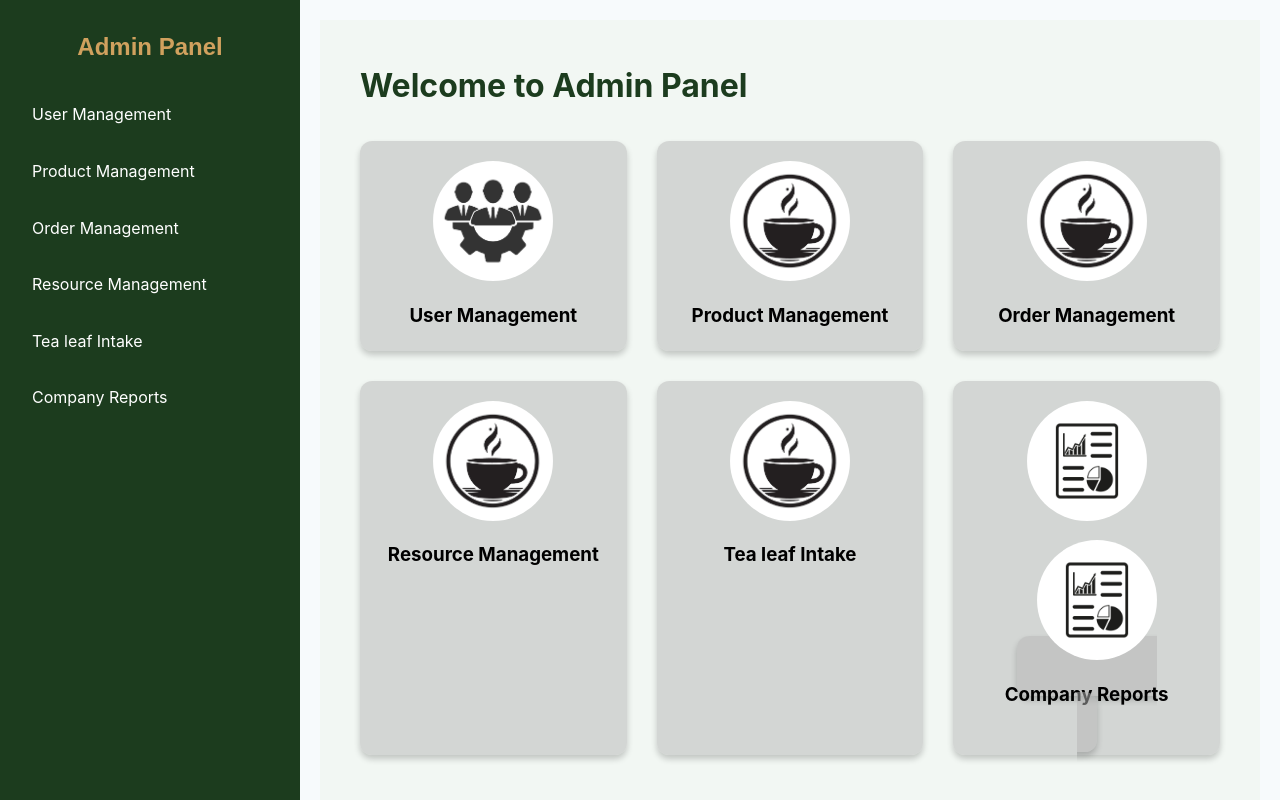
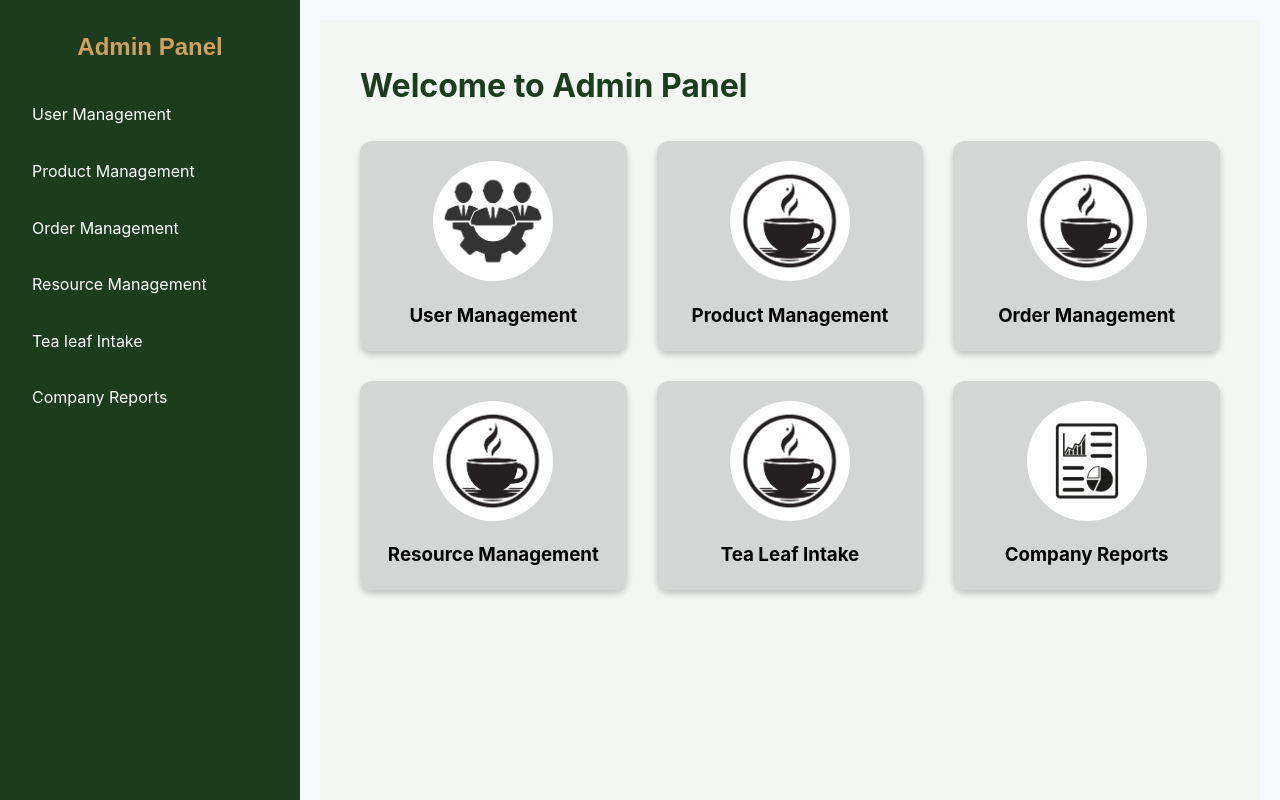
Before and after one commit to Keshan-Udayanga/CamiLeaf-WebSystem, a React (Create React App) app in the folder camileaf-web/: page /admin in a window 1280 px wide. Built offline with nearby package versions, Linux system fonts and the light colour scheme.

Commit message:
Backend works for all components

```diff
--- a/camileaf-web/src/OrderManagement/components/OrederManagement.js
+++ b/camileaf-web/src/OrderManagement/components/OrederManagement.js
@@ -1,4 +1,4 @@
-import { BrowserRouter as Routes, Route } from "react-router-dom";
+import { Routes, Route } from "react-router-dom";
 import OrderManagementTable from "./OrderManagementTable";
 import OrderEditForm from "./OrderEditForm";
 
--- a/camileaf-web/src/UserManagement/components/AdminDashboard.js
+++ b/camileaf-web/src/UserManagement/components/AdminDashboard.js
@@ -10,65 +10,43 @@ import reports from '../assests/report.webp'
 function Dashboard() {
   return (
     <div className="dashboard">
+  <h1>Welcome to Admin Panel</h1>
 
-      <h1>Welcome to Admin Panel</h1>
   <div className="cards-container">
-        <Link
-          to="/admin/user-management"
-          className="card"
-          style={{ textDecoration: "none" }}
-        >
+    <Link to="/admin/user-management" className="card" style={{ textDecoration: "none" }}>
       <img src={userManagement} alt="User Management" />
       <h3>User Management</h3>
+    </Link>
 
-        </Link>
-        <Link
-          to="/admin/product-management"
-          className="card"
-          style={{ textDecoration: "none" }}
-        >
+    <Link to="/admin/product-management" className="card" style={{ textDecoration: "none" }}>
       <img src={productManagement} alt="Product Management" />
       <h3>Product Management</h3>
     </Link>
-        <Link
-          to="/admin/order-management"
-          className="card"
-          style={{ textDecoration: "none" }}
-        >
+
+    <Link to="/admin/order-management" className="card" style={{ textDecoration: "none" }}>
       <img src={productManagement} alt="Order Management" />
       <h3>Order Management</h3>
     </Link>
   </div>
+
   <div className="cards-container">
-        <Link
-          to="/admin/resource-management"
-          className="card"
-          style={{ textDecoration: "none" }}
-        >
+    <Link to="/admin/resource-management" className="card" style={{ textDecoration: "none" }}>
       <img src={productManagement} alt="Resource Management" />
       <h3>Resource Management</h3>
     </Link>
-                <Link
-          to="/admin/leaf-intake"
-          className="card"
-          style={{ textDecoration: "none" }}
-        >
+
+    <Link to="/admin/leaf-intake" className="card" style={{ textDecoration: "none" }}>
       <img src={productManagement} alt="Tea Leaf Intake" />
-          <h3>Tea leaf Intake</h3>
+      <h3>Tea Leaf Intake</h3>
     </Link>
-        <div className="card">
-          <img src={reports} alt="Product Management" />
-        <Link
-          to="/admin/company-reports"
-          className="card"
-          style={{ textDecoration: "none" }}
-        >
-          <img  src={reports} alt="Product Management" />
+
+    <Link to="/admin/company-reports" className="card" style={{ textDecoration: "none" }}>
+      <img src={reports} alt="Company Reports" />
       <h3>Company Reports</h3>
     </Link>
   </div>
 </div>
-    </div>
+
   );
 }
 
```
Lines whose indentation alone changed are shown as unchanged.
